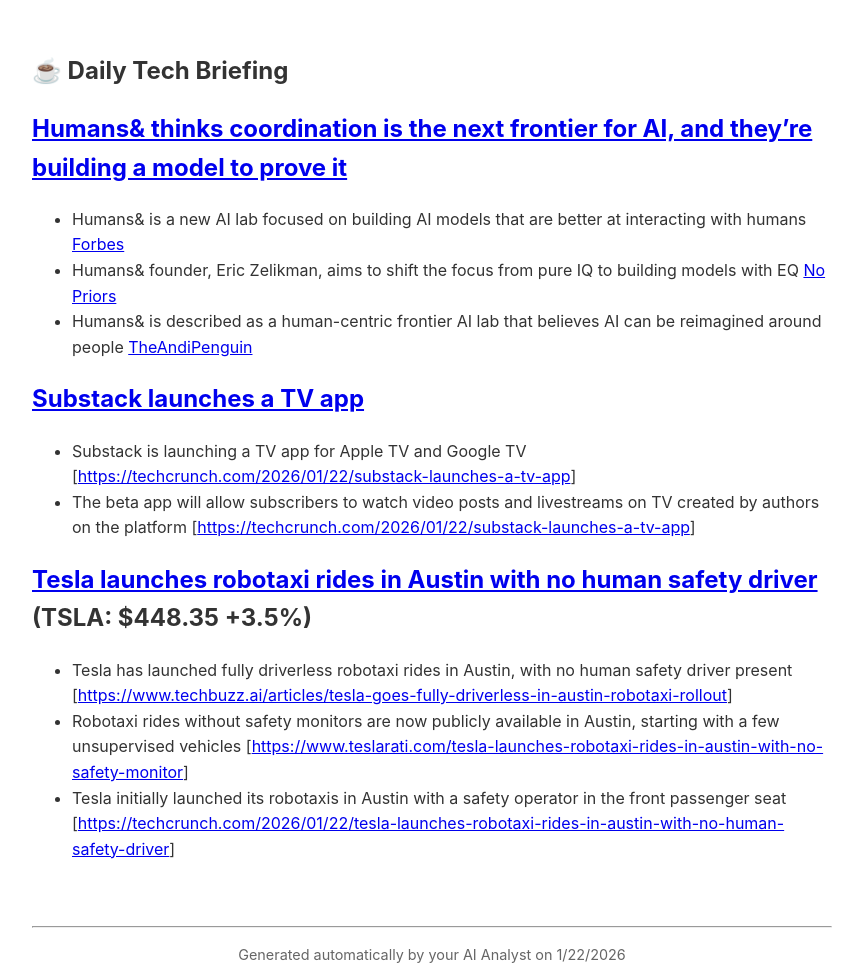
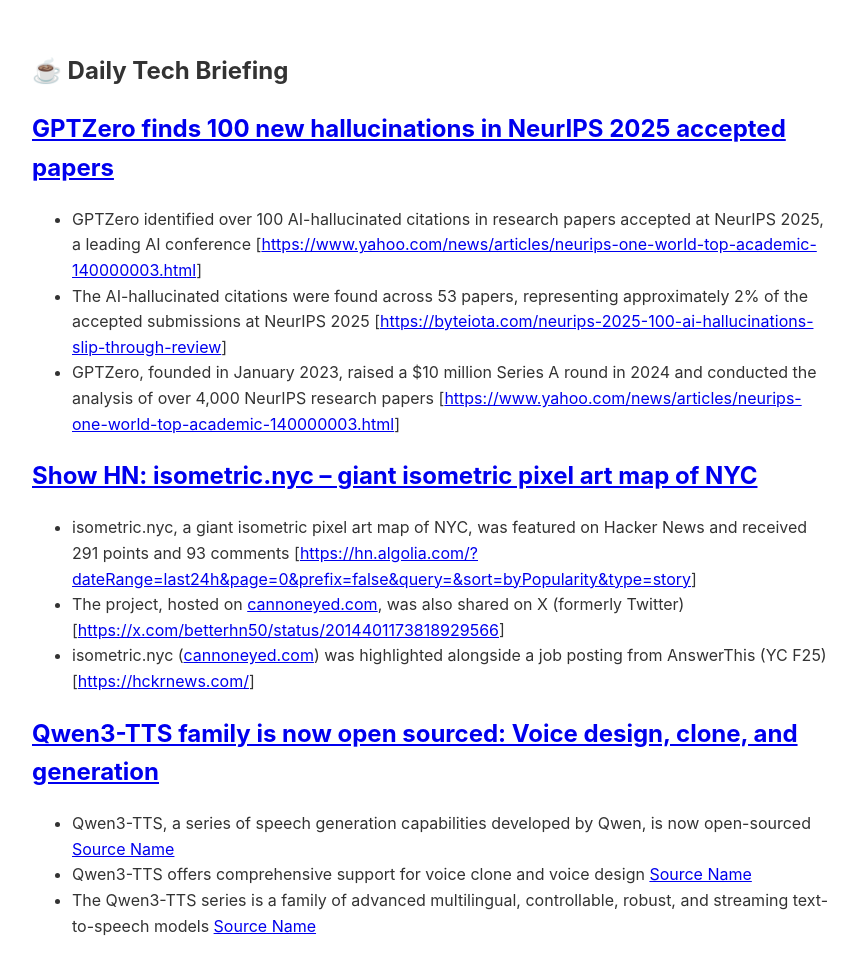
Before and after one commit to HeroicSpider/ai-news-analyst, an Astro site: page / in a window 1280 px wide. Shown: the top 969 px of the page, without its empty margins (208-1064 px from the left). Built offline with nearby package versions, Linux system fonts and the light colour scheme; Astro itself is replaced by a stand-in of ours.

Commit message:
📰 Briefing 2026-01-22 [skip ci]

```diff
--- a/src/content/news/2026-01-22.md
+++ b/src/content/news/2026-01-22.md
@@ -5,16 +5,17 @@
 tags: ["tech", "ai"]
 ---
 # ☕ Daily Tech Briefing
-## [Humans& thinks coordination is the next frontier for AI, and they’re building a model to prove it](https://www.forbes.com/sites/annatong/2025/10/31/xai-researcher-early-googler-in-talks-to-raise-1-billion-at-5-billion-valuation-for-new-frontier-lab)
-* Humans& is a new AI lab focused on building AI models that are better at interacting with humans [Forbes](https://www.forbes.com/sites/annatong/2025/10/31/xai-researcher-early-googler-in-talks-to-raise-1-billion-at-5-billion-valuation-for-new-frontier-lab)
-* Humans& founder, Eric Zelikman, aims to shift the focus from pure IQ to building models with EQ [No Priors](https://www.youtube.com/watch?v=Oh0oQnKn9dw)
-* Humans& is described as a human-centric frontier AI lab that believes AI can be reimagined around people [TheAndiPenguin](https://x.com/TheAndiPenguin/status/2013641591408263611)
+## [GPTZero finds 100 new hallucinations in NeurIPS 2025 accepted papers](https://www.yahoo.com/news/articles/neurips-one-world-top-academic-140000003.html)
+* GPTZero identified over 100 AI-hallucinated citations in research papers accepted at NeurIPS 2025, a leading AI conference [https://www.yahoo.com/news/articles/neurips-one-world-top-academic-140000003.html]
+* The AI-hallucinated citations were found across 53 papers, representing approximately 2% of the accepted submissions at NeurIPS 2025 [https://byteiota.com/neurips-2025-100-ai-hallucinations-slip-through-review]
+* GPTZero, founded in January 2023, raised a $10 million Series A round in 2024 and conducted the analysis of over 4,000 NeurIPS research papers [https://www.yahoo.com/news/articles/neurips-one-world-top-academic-140000003.html]
 
-## [Substack launches a TV app](https://techcrunch.com/2026/01/22/substack-launches-a-tv-app)
-* Substack is launching a TV app for Apple TV and Google TV [https://techcrunch.com/2026/01/22/substack-launches-a-tv-app]
-* The beta app will allow subscribers to watch video posts and livestreams on TV created by authors on the platform [https://techcrunch.com/2026/01/22/substack-launches-a-tv-app]
+## [Show HN: isometric.nyc – giant isometric pixel art map of NYC](https://hn.algolia.com/?dateRange=last24h&page=0&prefix=false&query=&sort=byPopularity&type=story)
+* isometric.nyc, a giant isometric pixel art map of NYC, was featured on Hacker News and received 291 points and 93 comments [https://hn.algolia.com/?dateRange=last24h&page=0&prefix=false&query=&sort=byPopularity&type=story]
+* The project, hosted on cannoneyed.com, was also shared on X (formerly Twitter) [https://x.com/betterhn50/status/2014401173818929566]
+* isometric.nyc (cannoneyed.com) was highlighted alongside a job posting from AnswerThis (YC F25) [https://hckrnews.com/]
 
-## [Tesla launches robotaxi rides in Austin with no human safety driver](https://techcrunch.com/2026/01/22/tesla-launches-robotaxi-rides-in-austin-with-no-human-safety-driver) (TSLA: $448.35 +3.5%)
-* Tesla has launched fully driverless robotaxi rides in Austin, with no human safety driver present [https://www.techbuzz.ai/articles/tesla-goes-fully-driverless-in-austin-robotaxi-rollout]
-* Robotaxi rides without safety monitors are now publicly available in Austin, starting with a few unsupervised vehicles [https://www.teslarati.com/tesla-launches-robotaxi-rides-in-austin-with-no-safety-monitor]
-* Tesla initially launched its robotaxis in Austin with a safety operator in the front passenger seat [https://techcrunch.com/2026/01/22/tesla-launches-robotaxi-rides-in-austin-with-no-human-safety-driver]
+## [Qwen3-TTS family is now open sourced: Voice design, clone, and generation](https://qwen.ai/blog?id=qwen3tts-0115)
+* Qwen3-TTS, a series of speech generation capabilities developed by Qwen, is now open-sourced [Source Name](https://qwen.ai/blog?id=qwen3tts-0115)
+* Qwen3-TTS offers comprehensive support for voice clone and voice design [Source Name](https://qwen.ai/blog?id=qwen3tts-0115)
+* The Qwen3-TTS series is a family of advanced multilingual, controllable, robust, and streaming text-to-speech models [Source Name](https://simonwillison.net/2026/Jan/22/qwen3-tts)
```
